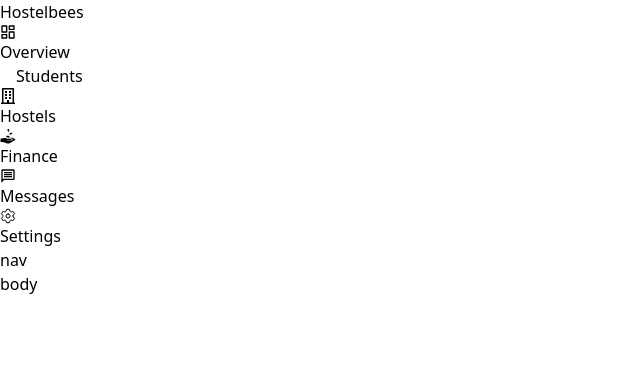
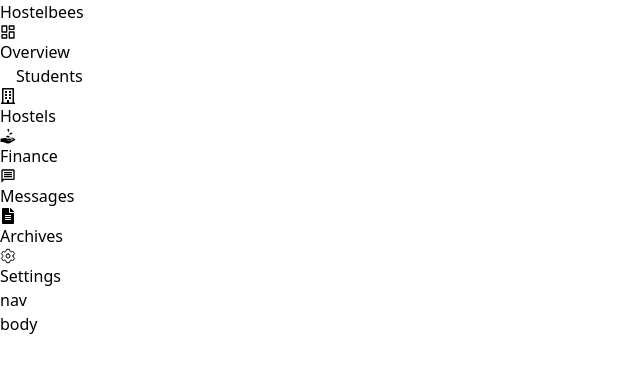
Before and after one commit to codewithbharat/hostelBees, a React (Vite) app in the folder client/: page /inst/dashboard in a window 1280 px wide. Shown: the top 372 px of the page, without its empty margins (0-640 px from the left). Built offline with nearby package versions, Linux system fonts and the light colour scheme; some icons are missing.

Commit message:
sidebarlinkAdded -> archives

```diff
--- a/client/src/components/instComponents/Sidebar.jsx
+++ b/client/src/components/instComponents/Sidebar.jsx
@@ -6,7 +6,8 @@ import { PiStudent } from "react-icons/pi";
 import { FaRegBuilding } from "react-icons/fa";
 import { GiReceiveMoney } from "react-icons/gi";
 import { MdOutlineMessage } from "react-icons/md";
-import { IoSettingsOutline } from "react-icons/io5"
+import { IoSettingsOutline } from "react-icons/io5";
+import { FaFileAlt } from "react-icons/fa";
 
 const Sidebar = () => {
 
@@ -30,6 +31,10 @@ const Sidebar = () => {
         {
             name: "Messages",
             icon: <MdOutlineMessage />
+        },
+        {
+            name: "Archives",
+            icon: <FaFileAlt />
         }
     ]
     const SideLinks = ({ link, icon }) => (
```
